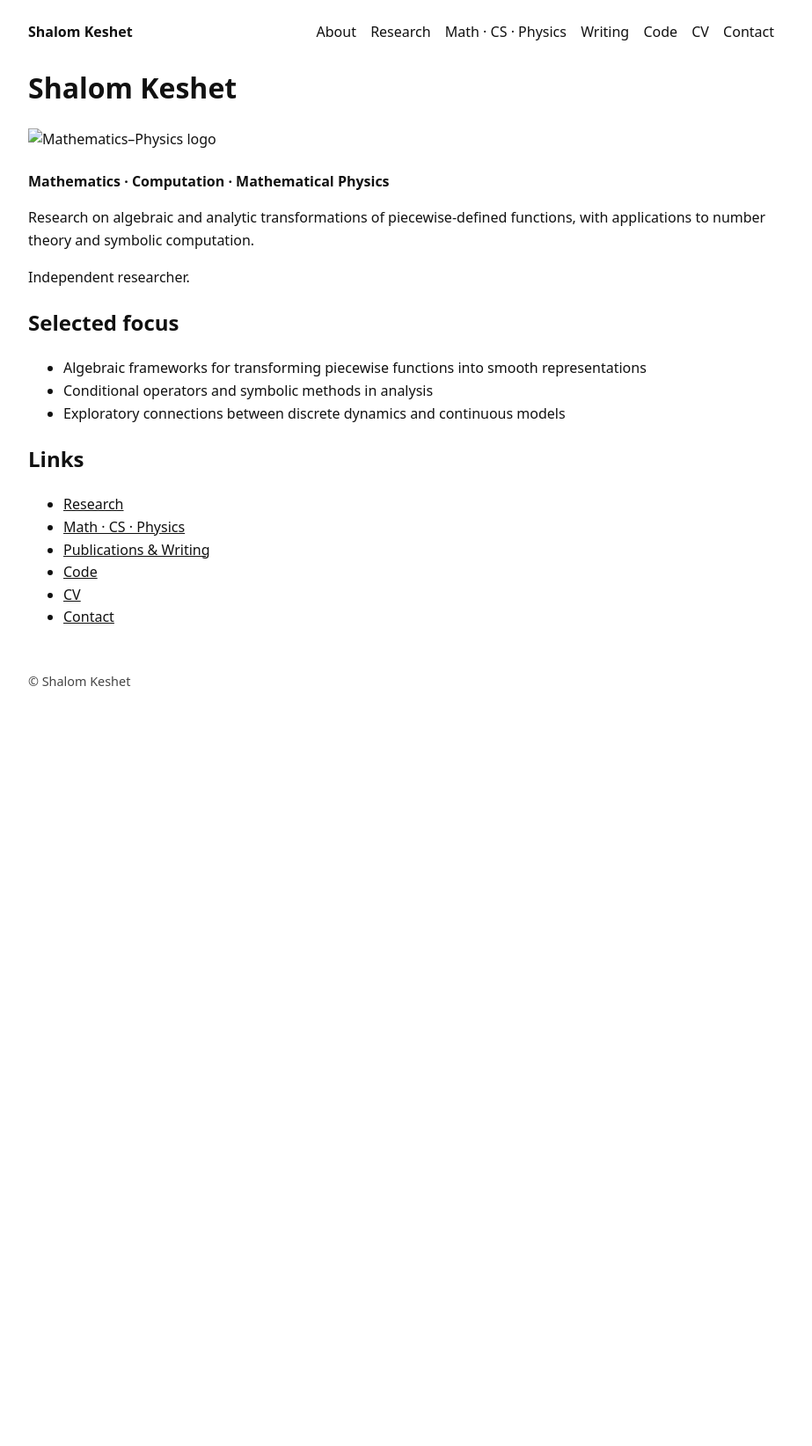
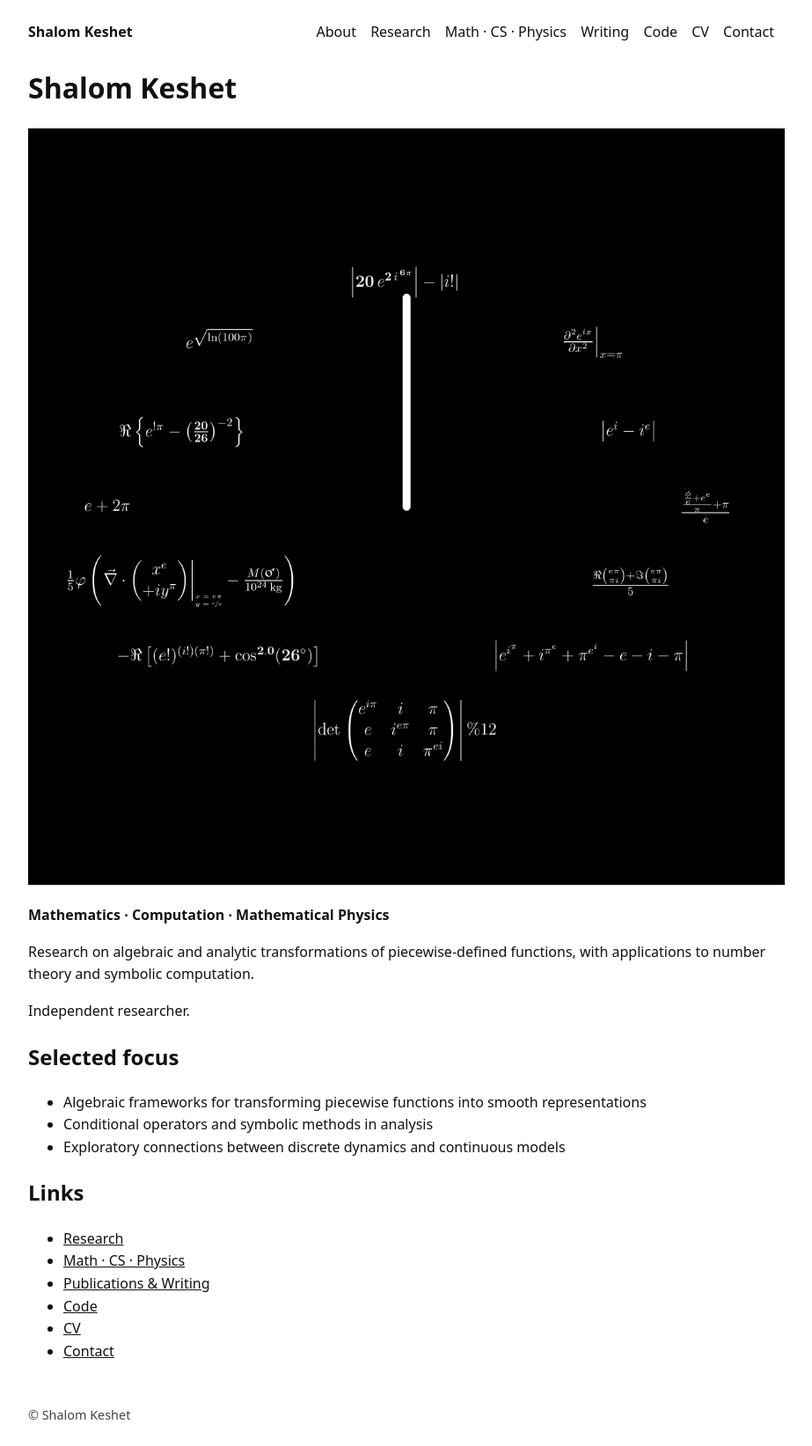
Before and after one commit to shalomkeshet/shalomkeshet.github.io, a Jekyll site: the page built from index.md, in a window 1280 px wide. Shown: the whole page at 88% size, without its empty margins (178-1101 px from the left). Built offline with Jekyll 4.4.1, drawn with Linux system fonts in a browser that asks for light colours; before the commit the page ends 900 px from its top, so only the background shows below that.

Commit message:
Fix logo rendering on GitHub Pages

```diff
--- a/index.md
+++ b/index.md
@@ -6,10 +6,12 @@ title: Home
 # Shalom Keshet
 
 <div class="hero-logo">
-  <img src="{{ site.baseurl }}/assets/images/logo.svg"
+  <img src="{{ site.baseurl }}/assets/images/logo.png"
        alt="Mathematics–Physics logo"
        class="logo-img">
 </div>
+
+<!-- <img src="{{ site.baseurl }}/assets/images/logo.svg" class="logo-img" alt="Mathematics–Physics logo"> -->
 
 **Mathematics · Computation · Mathematical Physics**
 
```
Also changed, not shown: assets/images/logo.png (added), assets/images/logo.svg (added).
